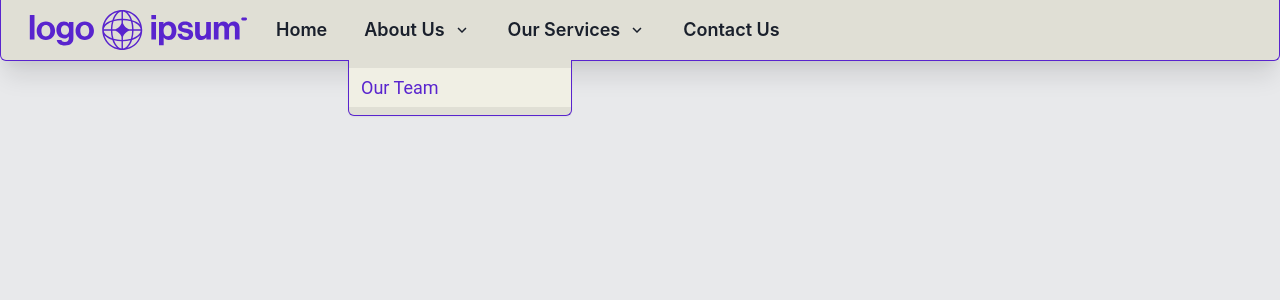
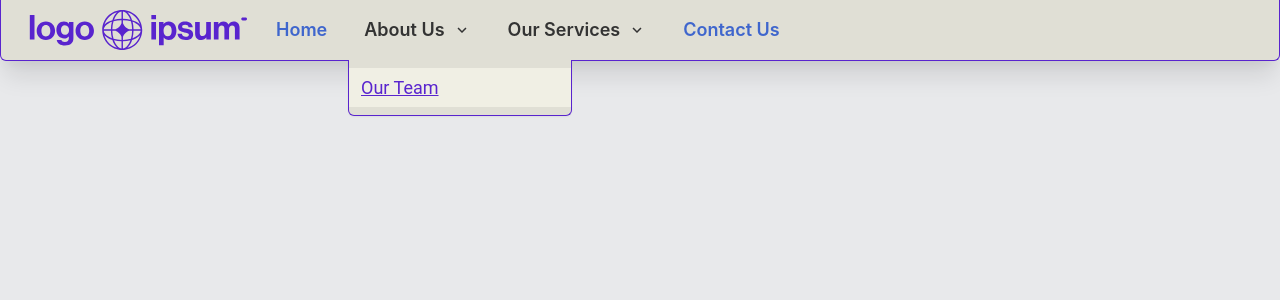
Before and after one commit to MackenzieStorey/cc-goodwin-coding-challenge, a React (Create React App) app: page / in a window 1280 px wide. Both pictures are taken after a click on the button "About Us". Shown: the top 300 px of the page. Built offline with nearby package versions, Linux system fonts and the light colour scheme.

Commit message:
Adjusted some CSS, fixed text color issues
- fontColor was not recognized by CSS, changed it to color.

- Removed redundant underline/color changes from CSS file. Now controlled by the onMenuFocus/onMenuBlur functions.

- Added code comments to explain decisions

```diff
--- a/src/components/NavButton.js
+++ b/src/components/NavButton.js
@@ -5,7 +5,8 @@ import {
     MenuButton,
     MenuList,
     MenuItem,
-    Text
+    Text,
+    Center
 } from '@chakra-ui/react';
 import { ChevronDownIcon } from '@chakra-ui/icons'
 import { useStyle } from './NavButtonStyles';
@@ -14,14 +15,21 @@ const NavButton = props => {
     const { menuList, menuButton, linkText, linkButton } = useStyle(props.isMobile);
     const elementsRef = useRef(props.menuOptions?.map(() => createRef()));
 
+    // I wanted to do this more gracefully, but this is a solution that works for now.
+    // Take a stored ref to the child text to change its color specifically for browsing with a keyboard.
     const onMenuFocus = index => {
-       elementsRef.current[index].style.color = "#5924ce";
+        elementsRef.current[index].style.color = "#5924ce";
+        elementsRef.current[index].style.textDecoration = "underline"
     }
 
-    const onMenuLeave = index => {
+    const onMenuBlur = index => {
         elementsRef.current[index].style.color = "#3f66cd";
+        elementsRef.current[index].style.textDecoration = "none"
     }
 
+    /* I could have hard-coded the options, but this allows a re-useable function to build it dynamically.
+    * If the customer wanted to add extra links to pages after the fact, all we need to do is add the new link
+    * to the options JSON. */
     const buildMenuOptions = (menuOptions) => {
         return menuOptions.map((option, index) => {
             return (
@@ -29,12 +37,17 @@ const NavButton = props => {
                     _hover={{ bgColor: "#f0efe4" }}
                     _focus={{ bgColor: "#f0efe4" }}
                     onFocus={() => onMenuFocus(index)}
-                    onBlur={() => onMenuLeave(index)}
+                    onBlur={() => onMenuBlur(index)}
                     onClick={() => window.open(option.link)}
+                    aria-label={option.text}
                     key={`${option.text}-${index}`}>
-                    <Text css={linkText} ref={el => (elementsRef.current[index] = el)}>
+                    <Text
+                    css={linkText}
+                    ref={el => (elementsRef.current[index] = el)}
+                    aria-label={`${option.text} link`}>
                         {option.text}
                     </Text>
+
                 </MenuItem>
             )
         });
--- a/src/components/NavButtonStyles.js
+++ b/src/components/NavButtonStyles.js
@@ -1,19 +1,11 @@
 const buildStyle = () => {
     return {
         linkText: {
-            fontColor: "#3f66cd",
-            fontSize: "18px",
-            '&:hover': {
-                textDecoration: "underline",
-                textDecorationColor: "#5924ce"
-            },
-            '&:focus': {
-                textDecoration: "underline",
-                textDecorationColor: "#5924ce"
-            }
+            color: "#3f66cd",
+            fontSize: "18px"
         },
         linkButton: {
-            fontColor: "#3f66cd",
+            color: "#3f66cd",
             fontSize: "18px",
             borderColor: "#5924ce",
             '&:hover': {
@@ -31,7 +23,7 @@ const buildStyle = () => {
         },
         menuButton: {
             fontSize: "18px",
-            fontColor: "#333333",
+            color: "#333333",
             '&:hover': {
                 color: "#696969",
                 background: "#f0efe4"
```
